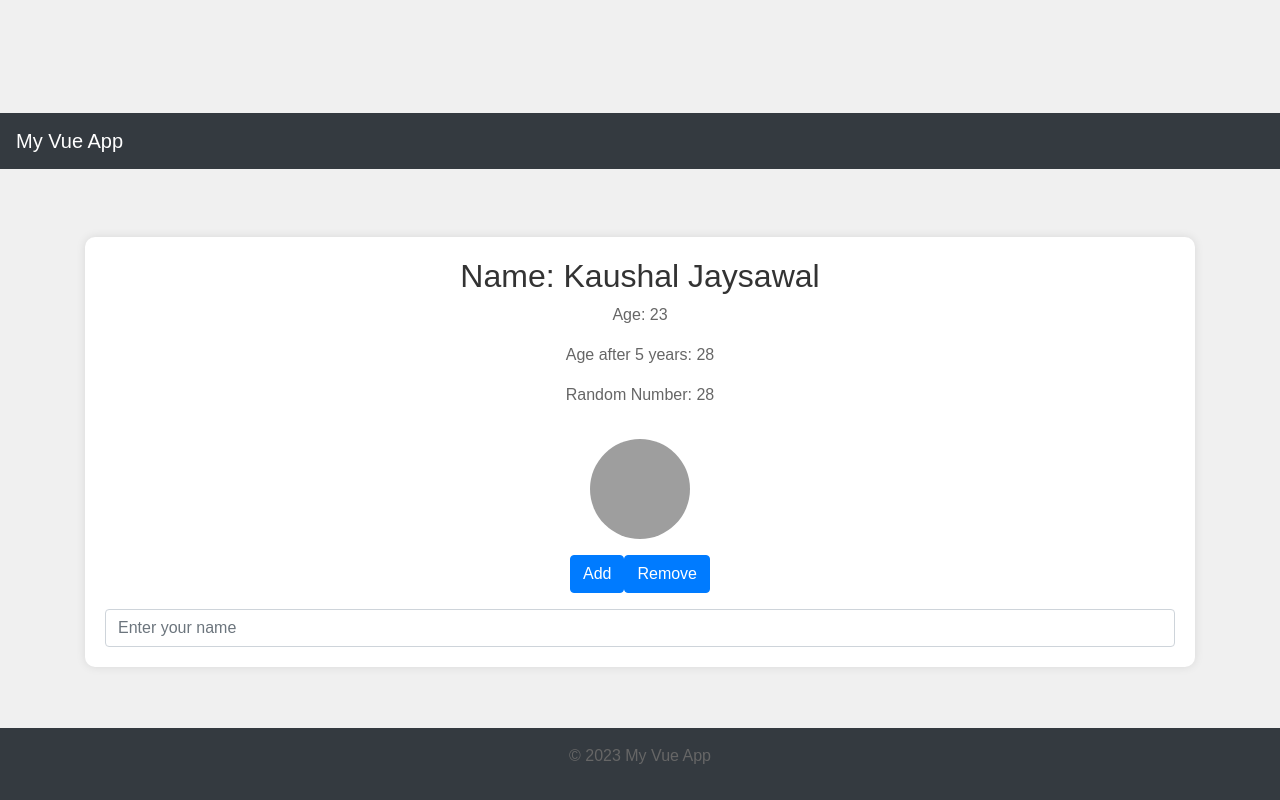
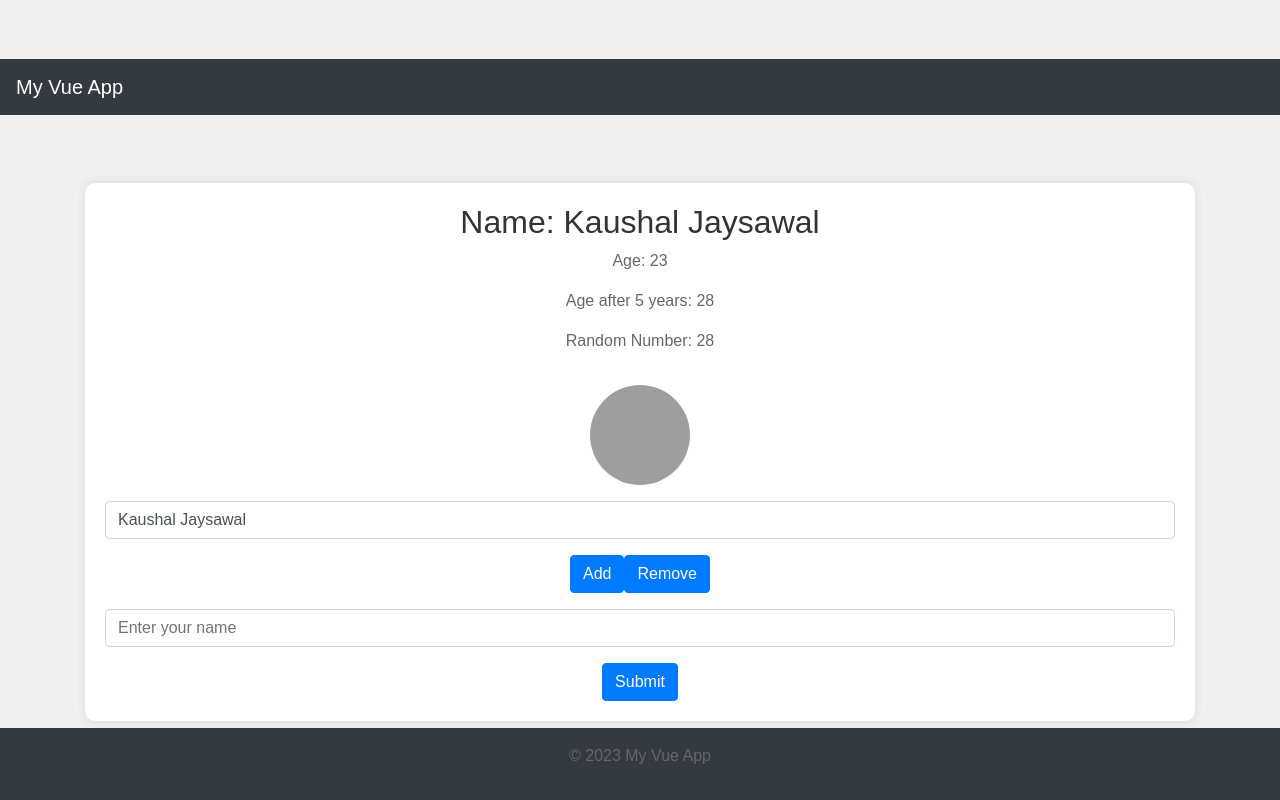
Before and after one commit to kaushalnbt/vue-project-1, a plain HTML site: page index.html in a window 1280 px wide. Drawn offline with nearby package versions, Linux system fonts and the light colour scheme; grey boxes are pictures that could not be loaded.

Commit message:
Add form submission functionality and update input handling in Vue app

```diff
--- a/app.js
+++ b/app.js
@@ -21,7 +21,10 @@ const app = Vue.createApp({
         },
         reduceAge(event) {
             this.age -= parseInt(event.target.value);
-        }
+        },
+        submitForm() {
+            alert('Form Submitted');
+        },
     }
 });
 
--- a/index.html
+++ b/index.html
@@ -22,9 +22,13 @@
             <p>Random Number: {{ randomNumber() }}</p>
             <img v-bind:src="imageUrl" alt="Vue Logo" class="rounded-circle mt-3" width="100" height="100">
             <br>
-            <button v-on:click="setAge($event)" class="btn btn-primary mt-3" value="1">Add</button>
-            <button v-on:click="reduceAge($event)" class="btn btn-primary mt-3" value="1">Remove</button>
-            <input v-on:input="setName" class="form-control mt-3" type="text" placeholder="Enter your name">
+            <form v-on:submit.prevent="submitForm" class="mt-3">
+                <input v-model="name" class="form-control" type="text" placeholder="Enter your name">
+                <button type="button" v-on:click="setAge($event)" class="btn btn-primary mt-3" value="1">Add</button>
+                <button type="button" v-on:click="reduceAge($event)" class="btn btn-primary mt-3" value="1">Remove</button>
+                <input v-on:input="setName" class="form-control mt-3" type="text" placeholder="Enter your name">
+                <button type="submit" class="btn btn-primary mt-3">Submit</button>
+            </form>
         </div>
     </div>
     <footer class="footer bg-dark text-white text-center py-3 mt-auto">
```
